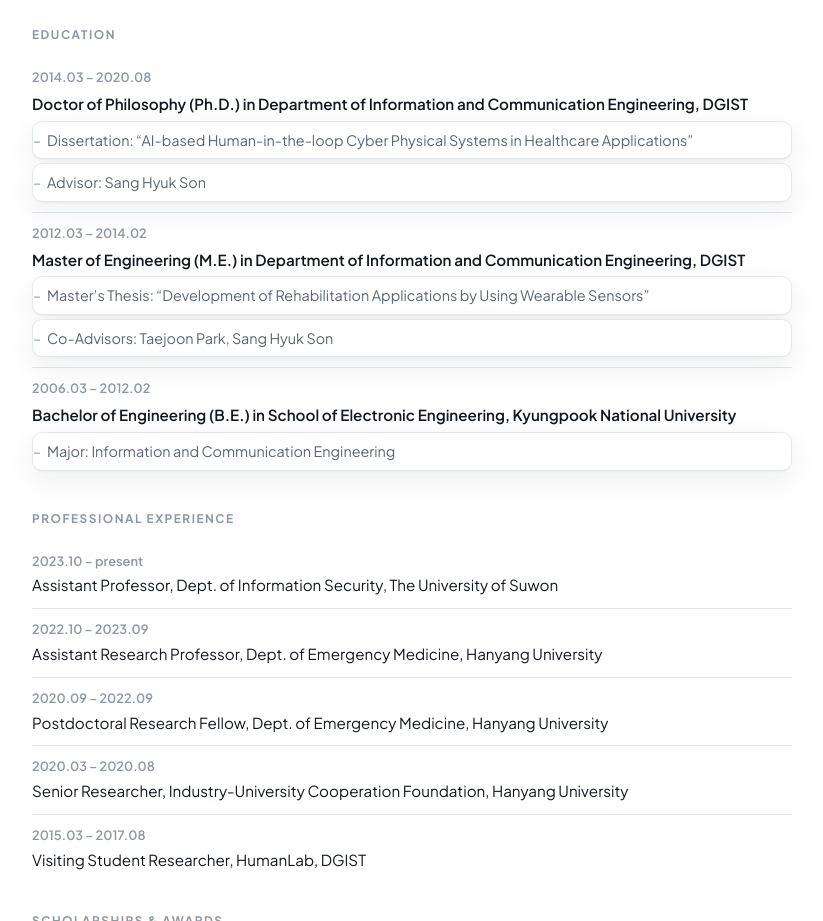
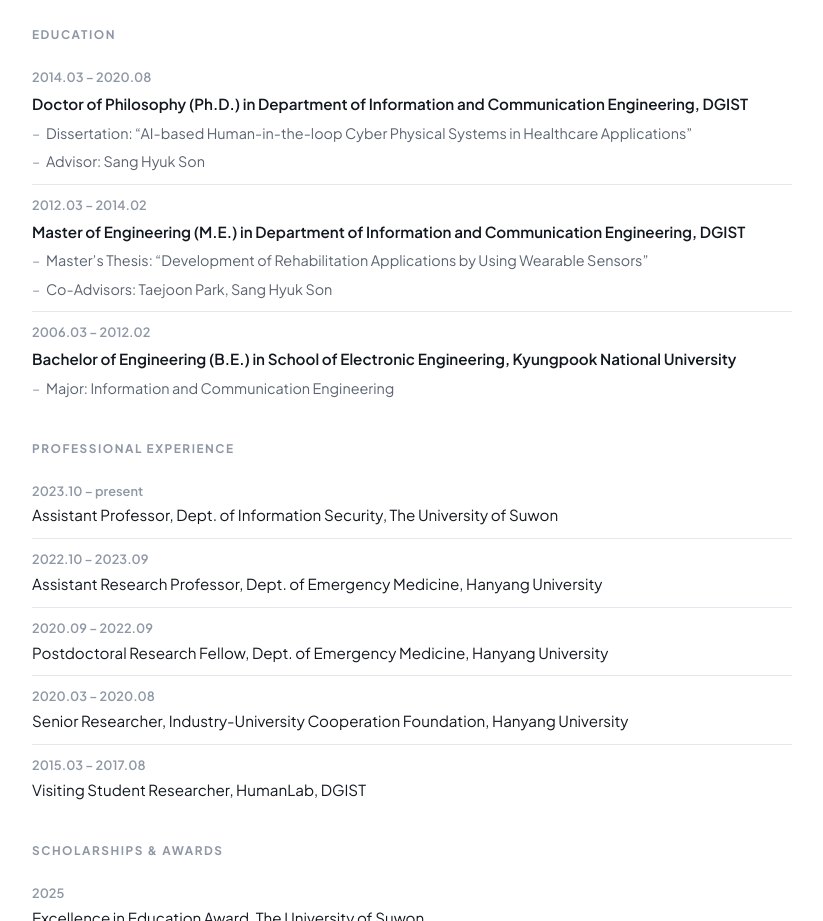
Before and after one commit to wcpslab/wcpslab.github.io, a website: page members.html in a window 1280 px wide. Shown: the part 961-1882 px from the top of the page, without its empty margins (400-1223 px from the left). Drawn offline with Linux system fonts and the light colour scheme.

Commit message:
Fix CV sub-line style clash with nav dropdown

```diff
--- a/assets/style.css
+++ b/assets/style.css
@@ -239,8 +239,9 @@
 .cv li:last-child{border-bottom:none}
 .cv .yr{display:block; font-size:.8rem; color:var(--fg-3); font-weight:600}
 .cv .deg{display:block; font-weight:600; margin-top:2px}
-.cv .sub{display:block; color:var(--fg-2); font-size:.9rem; margin-top:4px; padding-left:14px; position:relative}
-.cv .sub::before{content:"–"; position:absolute; left:0; color:var(--fg-3)}
+.cv .subline{display:block; color:var(--fg-2); font-size:.9rem; margin-top:4px; padding-left:14px; position:relative;
+  background:none; border:none; box-shadow:none; border-radius:0; min-width:0}
+.cv .subline::before{content:"–"; position:absolute; left:0; color:var(--fg-3)}
 
 .people{display:grid; grid-template-columns:repeat(4,1fr); gap:24px}
 .person{
--- a/members.html
+++ b/members.html
@@ -8,8 +8,8 @@
 <link rel="preconnect" href="https://fonts.googleapis.com">
 <link rel="preconnect" href="https://fonts.gstatic.com" crossorigin>
 <link href="https://fonts.googleapis.com/css2?family=Plus+Jakarta+Sans:wght@400;600;700;800&display=swap" rel="stylesheet">
-<link rel="stylesheet" href="assets/style.css?v=4">
-<script src="assets/main.js?v=4"></script>
+<link rel="stylesheet" href="assets/style.css?v=5">
+<script src="assets/main.js?v=5"></script>
 </head>
 <body>
 <header class="hdr" id="hdr">
@@ -80,9 +80,9 @@
 
             <h4>Education</h4>
             <ul>
-              <li><span class="yr">2014.03 – 2020.08</span><span class="deg">Doctor of Philosophy (Ph.D.) in Department of Information and Communication Engineering, DGIST</span><span class="sub">Dissertation: “AI-based Human-in-the-loop Cyber Physical Systems in Healthcare Applications”</span><span class="sub">Advisor: Sang Hyuk Son</span></li>
-              <li><span class="yr">2012.03 – 2014.02</span><span class="deg">Master of Engineering (M.E.) in Department of Information and Communication Engineering, DGIST</span><span class="sub">Master’s Thesis: “Development of Rehabilitation Applications by Using Wearable Sensors”</span><span class="sub">Co-Advisors: Taejoon Park, Sang Hyuk Son</span></li>
-              <li><span class="yr">2006.03 – 2012.02</span><span class="deg">Bachelor of Engineering (B.E.) in School of Electronic Engineering, Kyungpook National University</span><span class="sub">Major: Information and Communication Engineering</span></li>
+              <li><span class="yr">2014.03 – 2020.08</span><span class="deg">Doctor of Philosophy (Ph.D.) in Department of Information and Communication Engineering, DGIST</span><span class="subline">Dissertation: “AI-based Human-in-the-loop Cyber Physical Systems in Healthcare Applications”</span><span class="subline">Advisor: Sang Hyuk Son</span></li>
+              <li><span class="yr">2012.03 – 2014.02</span><span class="deg">Master of Engineering (M.E.) in Department of Information and Communication Engineering, DGIST</span><span class="subline">Master’s Thesis: “Development of Rehabilitation Applications by Using Wearable Sensors”</span><span class="subline">Co-Advisors: Taejoon Park, Sang Hyuk Son</span></li>
+              <li><span class="yr">2006.03 – 2012.02</span><span class="deg">Bachelor of Engineering (B.E.) in School of Electronic Engineering, Kyungpook National University</span><span class="subline">Major: Information and Communication Engineering</span></li>
             </ul>
 
             <h4>Professional experience</h4>
```
Also changed, not shown: contact.html (+2 -2 lines), index.html (+2 -2 lines), projects.html (+2 -2 lines), publications.html (+2 -2 lines), research.html (+2 -2 lines).
